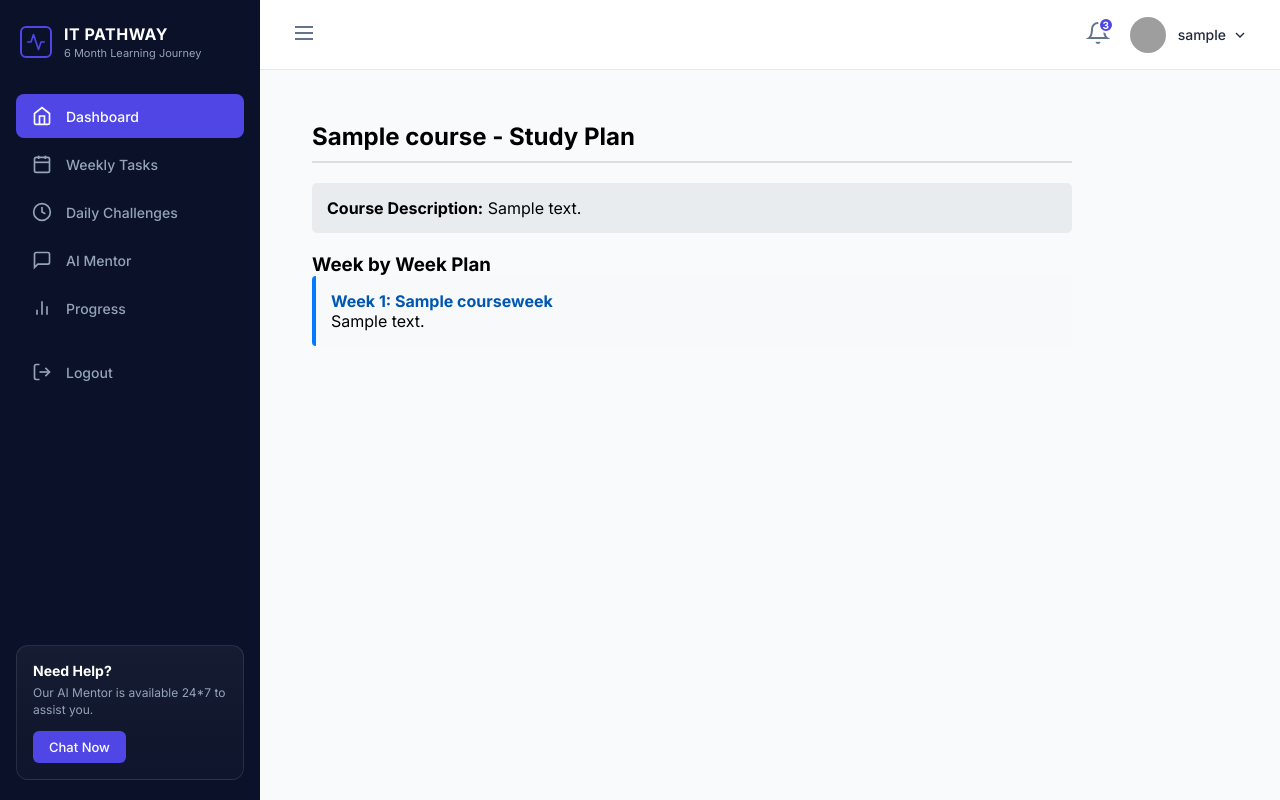
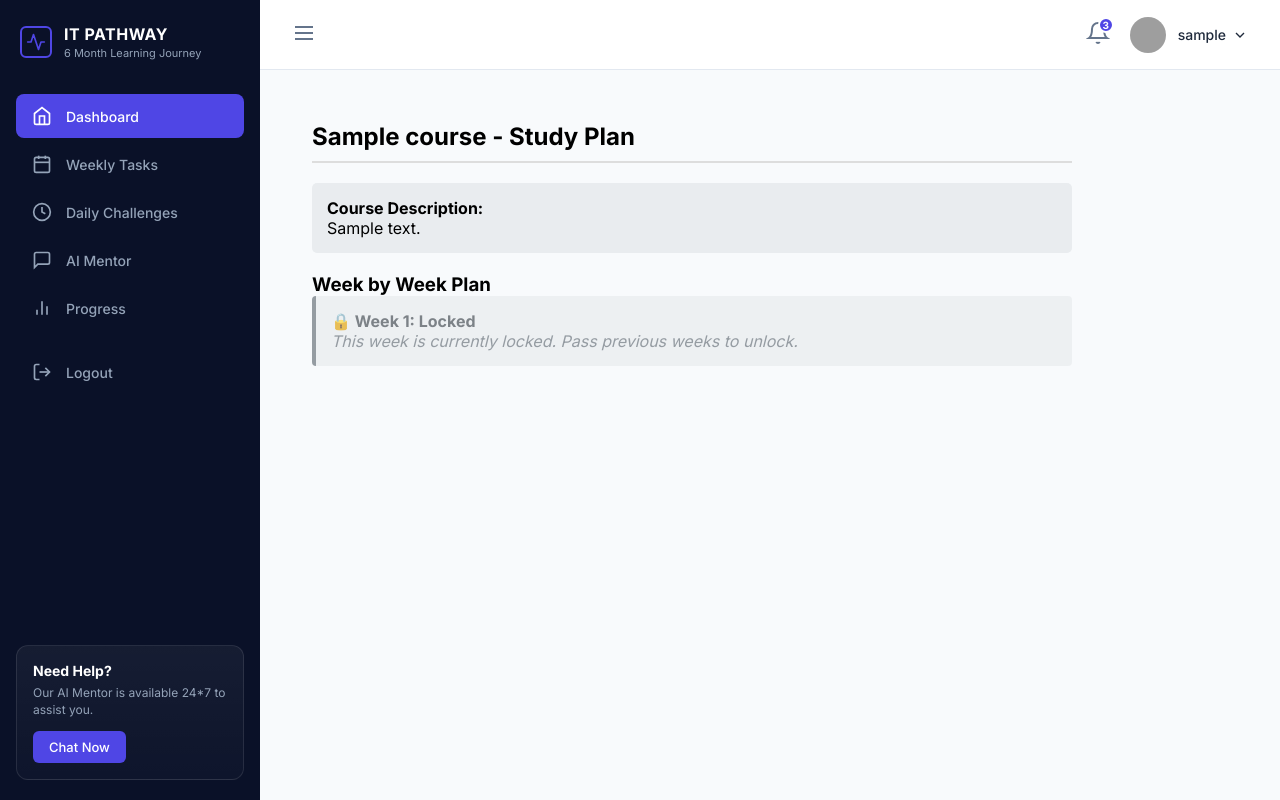
Before and after one commit to Midhun-P-Jose/zero_2_one, a Django app: page /curriculum/dashboard/ in a window 1280 px wide. Run offline with Django 5.2, Linux system fonts and the light colour scheme; a user stored in the database is signed in; tables that the repository leaves empty hold one stand-in row (values such as "Sample post"); grey boxes are pictures that could not be loaded.

Commit message:
week locking system

```diff
--- a/curriculum/admin.py
+++ b/curriculum/admin.py
@@ -17,5 +17,6 @@ class CourseWeekAdmin(admin.ModelAdmin):
 
 @admin.register(Enrollment)
 class EnrollmentAdmin(admin.ModelAdmin):
-    list_display = ('user', 'course', 'enrolled_at')
+    list_display = ('user', 'course', 'current_week_unlocked', 'enrolled_at')
+    list_editable = ('current_week_unlocked',)
     list_filter = ('course', 'enrolled_at')
--- a/curriculum/models.py
+++ b/curriculum/models.py
@@ -25,6 +25,7 @@ class Enrollment(models.Model):
     user = models.OneToOneField(User, on_delete=models.CASCADE, related_name='enrollment')
     course = models.ForeignKey(Course, on_delete=models.CASCADE)
     enrolled_at = models.DateTimeField(auto_now_add=True)
+    current_week_unlocked = models.PositiveIntegerField(default=1)
 
     def __str__(self):
         return f"{self.user.username} enrolled in {self.course.name}"
--- a/curriculum/views.py
+++ b/curriculum/views.py
@@ -34,5 +34,6 @@ def dashboard(request):
     weeks = course.weeks.all()
     return render(request, 'curriculum/dashboard.html', {
         'course': course,
-        'weeks': weeks
+        'weeks': weeks,
+        'enrollment': enrollment
     })
--- a/templates/curriculum/course_selection.html
+++ b/templates/curriculum/course_selection.html
@@ -11,7 +11,7 @@
         {% for course in courses %}
         <div style="border: 1px solid #ddd; border-radius: 8px; padding: 20px; width: 300px; box-shadow: 0 2px 4px rgba(0,0,0,0.1);">
             <h3>{{ course.name }}</h3>
-            <p>{{ course.description }}</p>
+            <p>{{ course.description|linebreaksbr }}</p>
             <form action="{% url 'enroll' course.id %}" method="post">
                 {% csrf_token %}
                 <button type="submit" style="background-color: #28a745; color: white; border: none; padding: 10px 15px; border-radius: 4px; cursor: pointer;">
--- a/templates/curriculum/dashboard.html
+++ b/templates/curriculum/dashboard.html
@@ -10,7 +10,8 @@
 
     {% if course.description %}
     <div style="background-color: #e9ecef; padding: 15px; border-radius: 5px; margin-bottom: 20px;">
-        <strong>Course Description:</strong> {{ course.description }}
+        <strong>Course Description:</strong><br>
+        {{ course.description|linebreaksbr }}
     </div>
     {% endif %}
 
@@ -18,12 +19,21 @@
     {% if weeks %}
         <div style="display: flex; flex-direction: column; gap: 15px;">
             {% for week in weeks %}
-            <div style="border-left: 4px solid #007bff; background: #f8f9fa; padding: 15px; border-radius: 4px;">
-                <h4 style="margin-top: 0; color: #0056b3;">Week {{ week.week_number }}: {{ week.title }}</h4>
-                {% if week.description %}
-                <p style="margin-bottom: 0;">{{ week.description }}</p>
+                {% if week.week_number <= enrollment.current_week_unlocked %}
+                    <div style="border-left: 4px solid #007bff; background: #f8f9fa; padding: 15px; border-radius: 4px;">
+                        <h4 style="margin-top: 0; color: #0056b3;">Week {{ week.week_number }}: {{ week.title }}</h4>
+                        {% if week.description %}
+                        <p style="margin-bottom: 0;">{{ week.description|linebreaksbr }}</p>
+                        {% endif %}
+                    </div>
+                {% else %}
+                    <div style="border-left: 4px solid #6c757d; background: #e9ecef; padding: 15px; border-radius: 4px; opacity: 0.7;">
+                        <h4 style="margin-top: 0; color: #495057;">
+                            🔒 Week {{ week.week_number }}: Locked
+                        </h4>
+                        <p style="margin-bottom: 0; font-style: italic; color: #6c757d;">This week is currently locked. Pass previous weeks to unlock.</p>
+                    </div>
                 {% endif %}
-            </div>
             {% endfor %}
         </div>
     {% else %}
```
Also changed, not shown: manage.py (added, +22 -0 lines), curriculum/migrations/0002_enrollment_current_week_unlocked.py (added).
